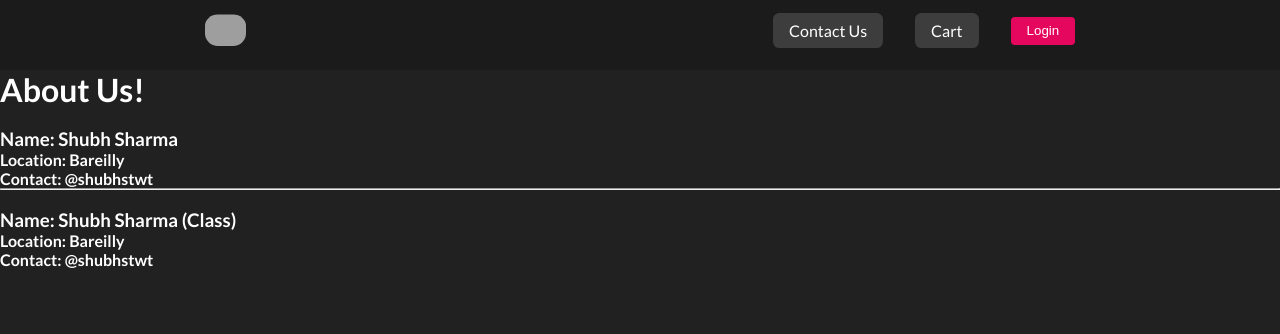
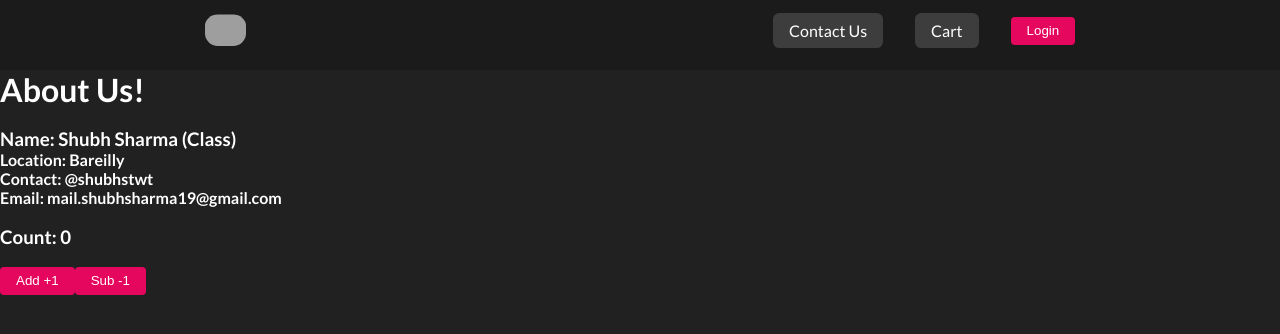
Before and after one commit to shubhxg/reaction, a React (Vite) app in the folder 06_building_stuff/: page /about in a window 1280 px wide. Shown: the top 334 px of the page. Built offline with nearby package versions, Linux system fonts and the light colour scheme; grey boxes are pictures that could not be loaded.

Commit message:
update: class state update

```diff
--- a/06_building_stuff/src/components/About.jsx
+++ b/06_building_stuff/src/components/About.jsx
@@ -5,15 +5,11 @@
   return (
     <div className="about-us">
       <h1>About Us!</h1>
-      <User
-        name={"Shubh Sharma"}
-        location={"Bareilly"}
-        contact={"@shubhstwt"}
-      />
       <UserClass
         name={"Shubh Sharma (Class)"}
         location={"Bareilly"}
         contact={"@shubhstwt"}
+        email={"mail.shubhsharma19@gmail.com"}
       />
     </div>
   );
--- a/06_building_stuff/src/components/UserClass.jsx
+++ b/06_building_stuff/src/components/UserClass.jsx
@@ -3,16 +3,40 @@
 export default class UserClass extends React.Component {
   constructor(props) {
     super(props);
+    this.state = {
+      count: 0,
+      otherCount: 10,
+    };
   }
 
   render() {
-    const { name, location, contact:twitterUsername } = this.props;
+    const { name, contact: twitterUsername, email, location } = this.props;
+    const { count } = this.state;
+
     return (
       <div className="user-card">
         <br />
         <h3>Name: {name}</h3>
         <h4>Location: {location}</h4>
         <h4>Contact: {twitterUsername}</h4>
+        <h4>Email: {email}</h4>
+        <br />
+        <h3>Count: {count}</h3>
+        <br />
+        <button
+          onClick={() => {
+            this.setState({ count: count + 1 });
+          }}
+        >
+          Add +1
+        </button>
+        <button
+          onClick={() => {
+            this.setState({ count: count - 1 });
+          }}
+        >
+          Sub -1
+        </button>
       </div>
     );
   }
```
Also changed, not shown: 1 other file (tests, documents, lock files or other folders).
